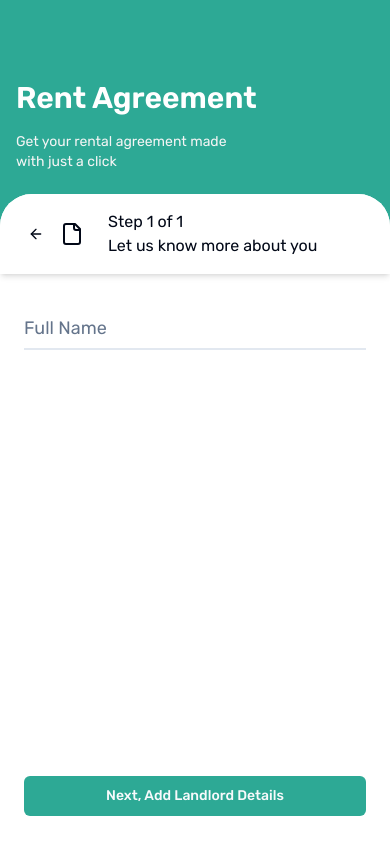
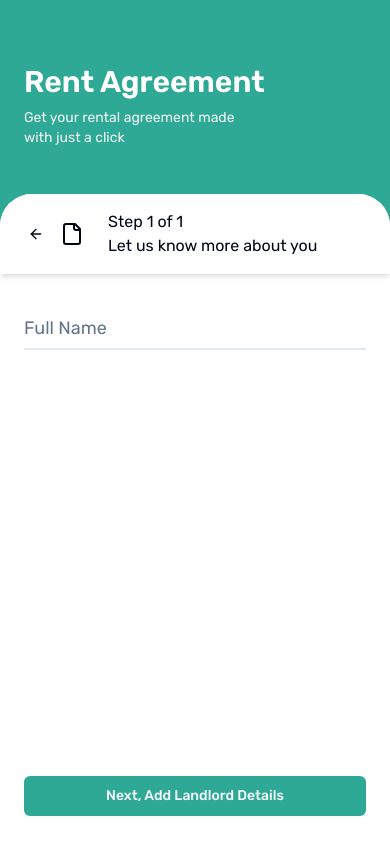
Before and after one commit to whatsnxt-org/whatsnxt-rental-agreement, a Next.js app: page / in a window 390 px wide. Built offline with nearby package versions, Linux system fonts and the light colour scheme.

Commit message:
[styles] fix md screen style

```diff
--- a/app/(root)/_components/mobile-layout.tsx
+++ b/app/(root)/_components/mobile-layout.tsx
@@ -3,7 +3,7 @@ import { ReactNode } from "react";
 const MobileLayout = ({ children }: { children: ReactNode }) => {
   return (
     <main className="relative bg-primary min-h-screen">
-      <header className="pt-20 px-4 space-y-4">
+      <header className="pt-16 px-6 space-y-2">
         <h1 className="text-3xl text-white font-semibold">Rent Agreement</h1>
         <p className="text-neutral-100 text-sm max-w-[27ch]">
           Get your rental agreement made with just a click
--- a/components/rental-form/form-action.tsx
+++ b/components/rental-form/form-action.tsx
@@ -5,7 +5,7 @@ import { ReactNode } from "react";
 const FormAction = ({ children }: { children: ReactNode }) => {
   return (
     <div className="absolute h-[3rem] flex items-center bottom-[1.5rem] w-full">
-      <div className="w-full max-w-[480px] mx-auto">{children}</div>
+      <div className="w-full lg:max-w-[480px] mx-auto">{children}</div>
     </div>
   );
 };
--- a/components/rental-form/form-header.tsx
+++ b/components/rental-form/form-header.tsx
@@ -8,7 +8,7 @@ import { ArrowLeft } from "lucide-react";
 
 export const FormHeader = ({ children }: { children: ReactNode }) => {
   return (
-    <div className="h-[5rem] w-full max-w-[480px] mx-auto bg-white shadow-md lg:shadow-none">
+    <div className="h-[5rem] w-full lg:max-w-[480px] mx-auto bg-white shadow-md lg:shadow-none">
       <div className="flex h-full items-center">{children}</div>
     </div>
   );
--- a/components/rental-form/form-scrollable-area.tsx
+++ b/components/rental-form/form-scrollable-area.tsx
@@ -6,7 +6,7 @@ import { ScrollArea } from "@/components/ui/scroll-area";
 const FormScrollableArea = ({ children }: { children: ReactNode }) => {
   return (
     <ScrollArea className="w-full h-[calc(100%-9.5rem)] overflow-hidden">
-      <div className="py-6 max-w-[480px] mx-auto">{children}</div>
+      <div className="py-6 lg:max-w-[480px] mx-auto">{children}</div>
     </ScrollArea>
   );
 };
```
